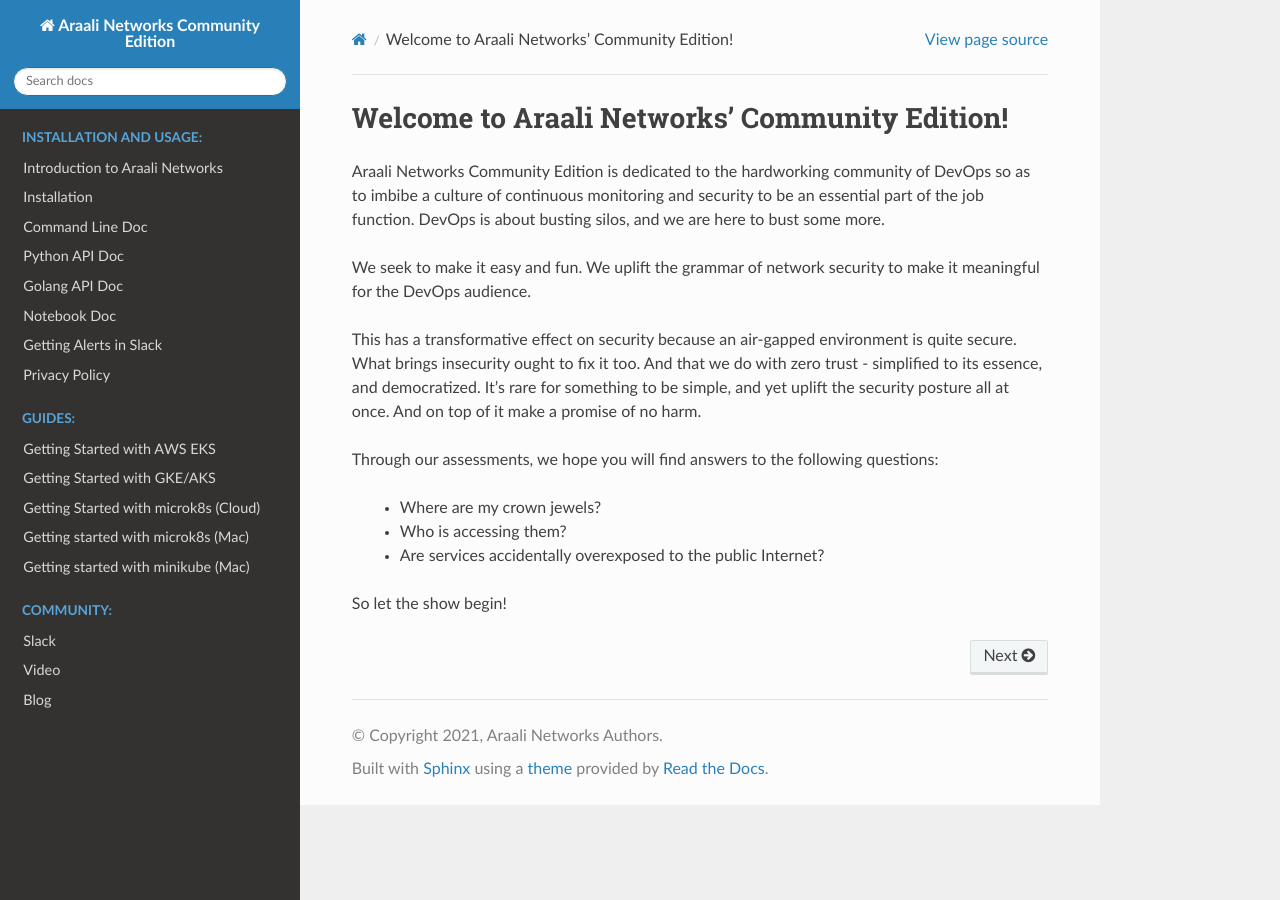
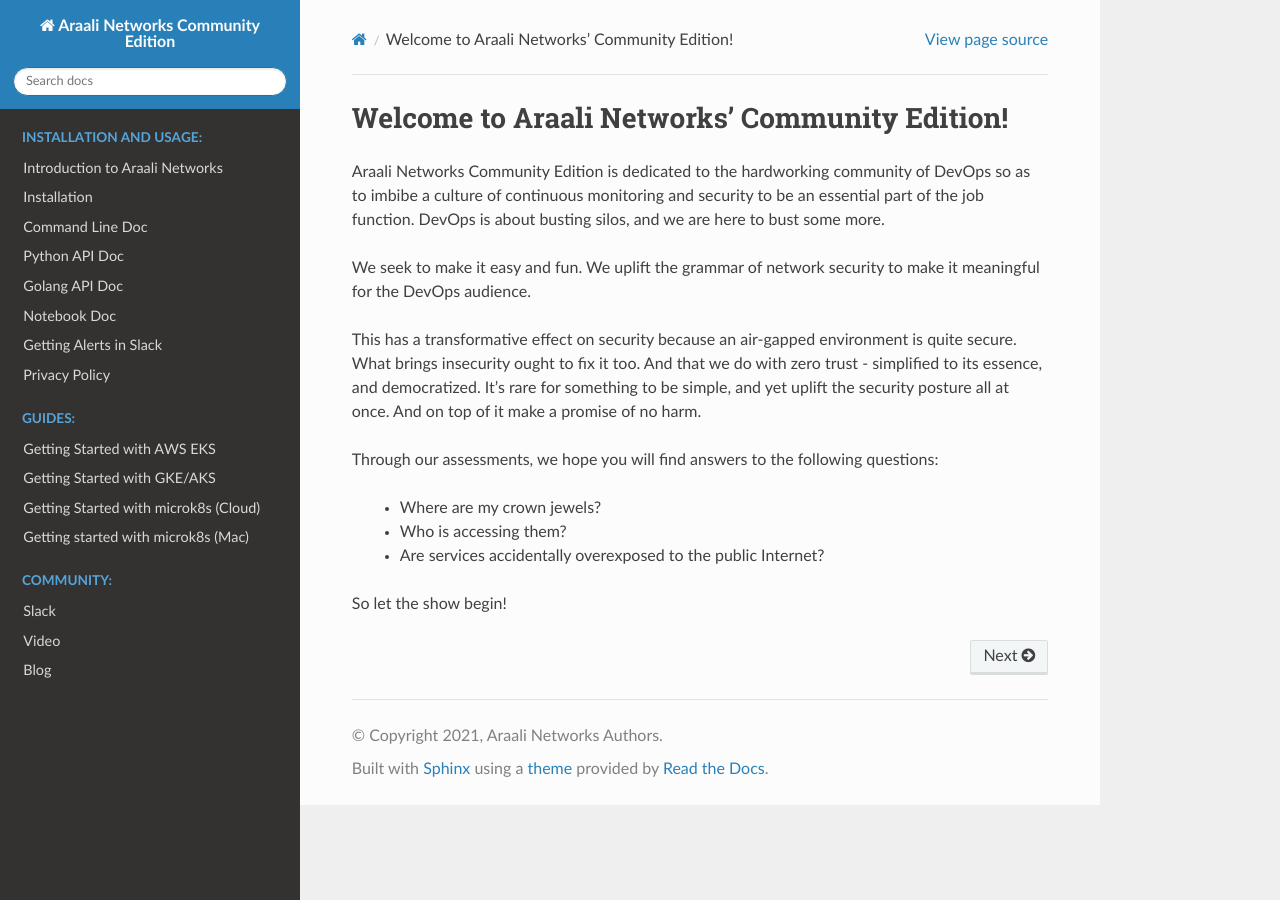
Before and after one commit to araalinetworks/api, a Sphinx documentation site: the page built from doc/source/index.rst, in a window 1280 px wide. Built offline with Sphinx 7.4.7 and the Read the Docs theme 2.0.0, drawn with Linux system fonts in a browser that asks for light colours.

Commit message:
Unlinking minikube

```diff
--- a/doc/source/index.rst
+++ b/doc/source/index.rst
@@ -50,7 +50,6 @@
    guide_getting_started_with_GKE
    guide_getting_started_with_microk8s
    guide_getting_started_microk8s_macbook
-   guide_getting_started_minikube_macbook
 
 .. toctree::
    :maxdepth: 2
```
